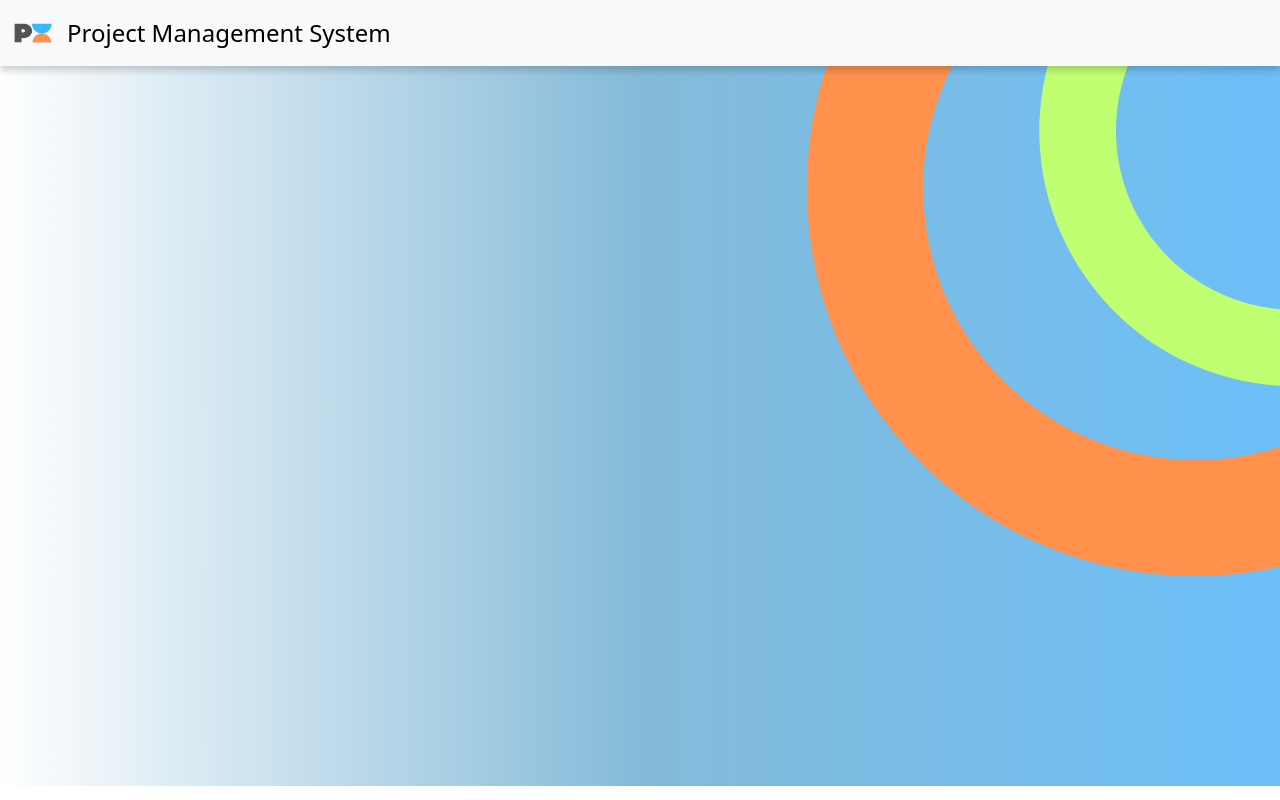
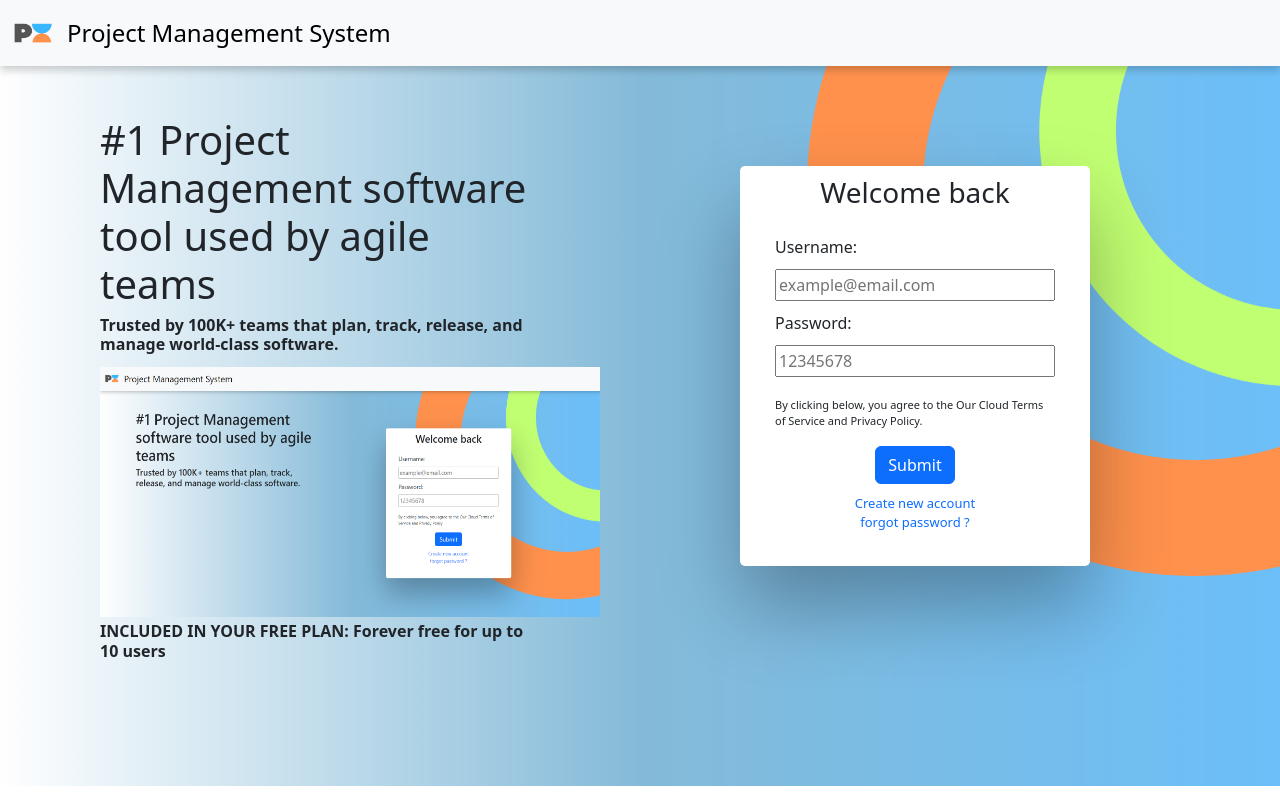
Before and after one commit to gurjotsaini53/project-management-frontend, a React (Vite) app: page / in a window 1280 px wide. Built offline with nearby package versions, Linux system fonts and the light colour scheme.

Commit message:
banner complete

```diff
--- a/src/App.css
+++ b/src/App.css
@@ -33,8 +33,84 @@ nav.navbar .container-fluid .navbar-brand a {
   background-image: url(./img/banner.png);
   background-repeat: no-repeat;
   background-size: cover;
+  display: flex;
 }
-.banner #bgimg {
-  height: inherit;
-  width: inherit;
+
+.banner .banner-left {
+  display: inline-block;
+  width: 50%;
+  background: transparent;
+  padding-left: 100px;
+  padding-right: 100px;
+  padding-top: 50px;
 }
+
+.banner .banner-left #banner-left-img {
+  height: 250px;
+  width: 500px;
+  margin-top: 5px;
+  margin-bottom: 5px;
+}
+.banner .banner-left h4 {
+  font-size: 16px;
+  font-weight: 700;
+}
+.banner .banner-right {
+  display: inline-block;
+  padding: 100px;
+  width: 50%;
+  background-color: red;
+  background: transparent;
+}
+
+.banner .banner-right .signInFormCantainer {
+  background-color: white;
+  height: 400px;
+  width: 350px;
+  border-radius: 5px;
+  box-shadow: 0px 40px 80px 0px rgba(0, 0, 0, 0.3);
+
+  padding: 10px;
+}
+.banner .banner-right .signInFormCantainer h3 {
+  text-align: center;
+}
+.banner .banner-right .signInFormCantainer .signInForm {
+  margin: 25px;
+}
+.banner .banner-right .signInFormCantainer label {
+  display: block;
+  margin-top: 10px;
+  margin-bottom: 10px;
+}
+
+.banner .banner-right .signInFormCantainer input {
+  width: 100%;
+  padding: 2px;
+}
+
+.banner .banner-right .signInFormCantainer input#password {
+  margin-bottom: 20px;
+}
+
+.banner .banner-right .signInFormCantainer p {
+  font-size: 11px;
+}
+
+.banner .banner-right .signInFormCantainer .btn-container {
+  display: flex;
+  justify-content: center;
+  align-items: center;
+}
+
+.banner .banner-right .signInFormCantainer .newAccountContainer {
+  margin-top: 10px;
+  display: flex;
+  justify-content: center;
+  align-items: center;
+  flex-direction: column;
+}
+.banner .banner-right .signInFormCantainer .newAccountContainer a {
+  text-decoration: none;
+  font-size: 13px;
+}
--- a/src/components/Banner.jsx
+++ b/src/components/Banner.jsx
@@ -1,8 +1,25 @@
-import bgImg from "../img/banner.png";
+import softImg from "../img/softImg.png";
+import SignIn from "./SignIn";
 export default function Banner() {
   return (
     <>
-      <div className="banner"></div>
+      <div className="banner">
+        <div className="banner-left">
+          <h1>#1 Project Management software tool used by agile teams</h1>
+
+          <h4>
+            Trusted by 100K+ teams that plan, track, release, and manage
+            world-class software.
+          </h4>
+
+          <img src={softImg} alt="" id="banner-left-img" />
+
+          <h4>INCLUDED IN YOUR FREE PLAN: Forever free for up to 10 users</h4>
+        </div>
+        <div className="banner-right">
+          <SignIn />
+        </div>
+      </div>
     </>
   );
 }
--- /dev/null
+++ b/src/components/SignIn.jsx
@@ -0,0 +1,63 @@
+import { useState } from "react";
+
+export default function SignIn() {
+  const [username, setUsername] = useState("");
+  const [password, setPassword] = useState("");
+
+  const handleSubmit = async (event) => {
+    event.preventDefault();
+    try {
+      const response = await axios.post("https://api.example.com/verify", {
+        username,
+        password,
+      });
+      console.log(response.data);
+      // Handle success here (e.g., redirecting the user)
+    } catch (error) {
+      console.error("Error:", error);
+      // Handle error here
+    }
+  };
+  return (
+    <>
+      <div className="signInFormCantainer">
+        <h3>Welcome back</h3>
+        <form onSubmit={handleSubmit} className="signInForm">
+          <label>Username:</label>
+          <input
+            type="text"
+            value={username}
+            placeholder="example@email.com"
+            onChange={(e) => setUsername(e.target.value)}
+            required
+          />
+          <label>Password:</label>
+          <input
+            type="password"
+            value={password}
+            placeholder="12345678"
+            onChange={(e) => setPassword(e.target.value)}
+            required
+            id="password"
+          />
+
+          <p>
+            By clicking below, you agree to the Our Cloud Terms of Service and
+            Privacy Policy.
+          </p>
+          <div className="btn-container">
+            <button type="submit" className="btn btn-primary">
+              Submit
+            </button>
+          </div>
+
+          <div className="newAccountContainer">
+            <a href="">Create new account</a>
+
+            <a href="">forgot password ? </a>
+          </div>
+        </form>
+      </div>
+    </>
+  );
+}
```
Also changed, not shown: src/img/softImg.png (added).
